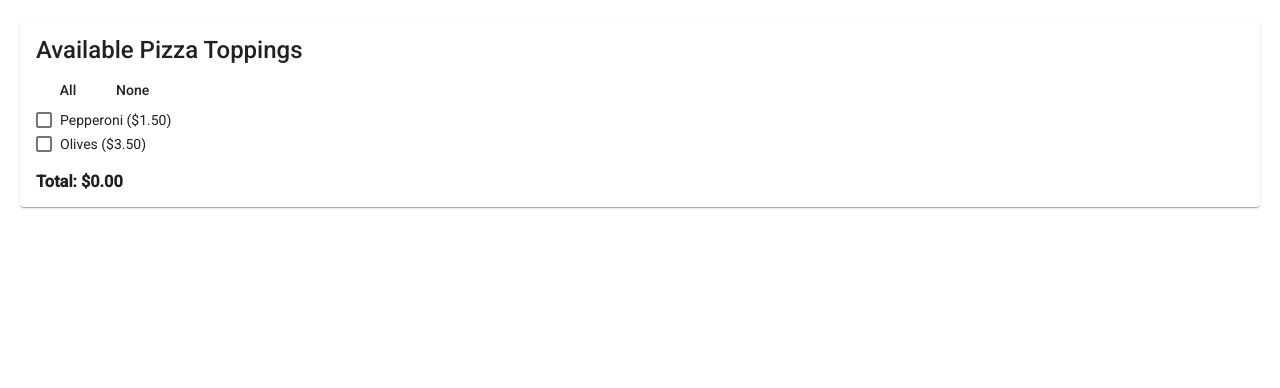
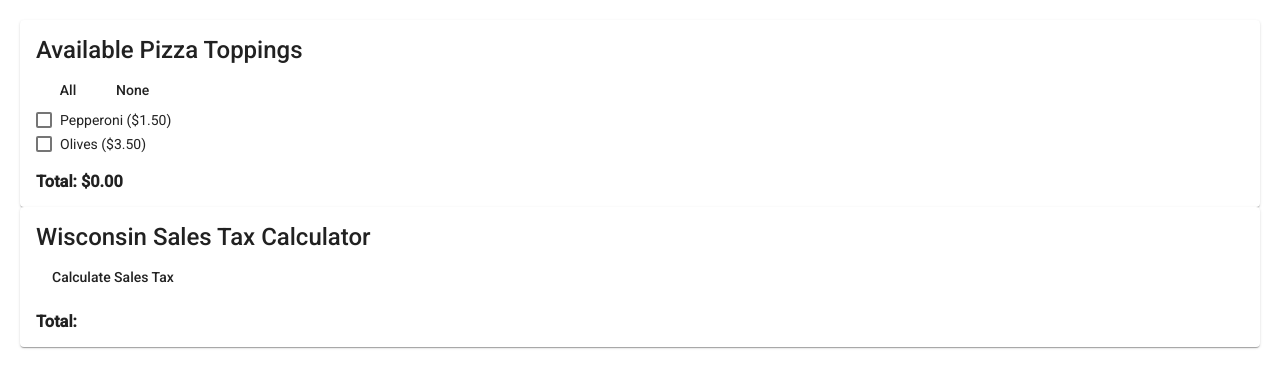
Before and after one commit to 2019-fall-jsf-th/components, an Angular app: page / in a window 1280 px wide. Shown: the top 388 px of the page. Built offline with nearby package versions, Linux system fonts and the light colour scheme.

Commit message:
Got the new component working
Added the new WI sales tax calculator working with the master branches original component

```diff
--- a/src/app/app.component.html
+++ b/src/app/app.component.html
@@ -1 +1,2 @@
 <app-pizza-topping></app-pizza-topping>
+<app-wisconsin-sales-tax></app-wisconsin-sales-tax>
--- a/src/app/app.module.ts
+++ b/src/app/app.module.ts
@@ -8,11 +8,13 @@ import { BrowserAnimationsModule } from '@angular/platform-browser/animations';
 import { MatCheckboxModule } from '@angular/material/checkbox';
 import { MatCardModule } from '@angular/material/card';
 import { MatButtonModule } from '@angular/material/button';
+import { WisconsinSalesTaxComponent } from './wisconsin-sales-tax/wisconsin-sales-tax.component';
 
 @NgModule({
   declarations: [
     AppComponent,
-    PizzaToppingComponent
+    PizzaToppingComponent,
+    WisconsinSalesTaxComponent
   ],
   imports: [
     BrowserModule,
--- /dev/null
+++ b/src/app/wisconsin-sales-tax/wisconsin-sales-tax.component.html
@@ -0,0 +1,24 @@
+<mat-card>
+    <mat-card-title>
+        Wisconsin Sales Tax Calculator
+    </mat-card-title>
+    <mat-card-content>
+        <button
+            mat-button
+            (click)='calculateSalesTax'
+        >
+            Calculate Sales Tax
+        </button>
+
+        <div
+            *ngFor='let pt of availablePizzaToppings'
+        >
+            <mat-checkbox
+                [(ngModel)]="pt.checked"
+            >
+                {{ pt.name }} ({{ pt.price | currency }})
+            </mat-checkbox>
+        </div>
+        <h3>Total: {{ total | currency }}</h3>
+    </mat-card-content>
+</mat-card>
--- /dev/null
+++ b/src/app/wisconsin-sales-tax/wisconsin-sales-tax.component.ts
@@ -0,0 +1,15 @@
+import { Component, OnInit } from '@angular/core';
+
+@Component({
+  selector: 'app-wisconsin-sales-tax',
+  templateUrl: './wisconsin-sales-tax.component.html',
+  styleUrls: ['./wisconsin-sales-tax.component.css']
+})
+export class WisconsinSalesTaxComponent implements OnInit {
+
+  constructor() { }
+
+  ngOnInit() {
+  }
+
+}
```
Also changed, not shown: src/app/wisconsin-sales-tax/wisconsin-sales-tax.component.css (added), 1 other file (tests, documents, lock files or other folders).
